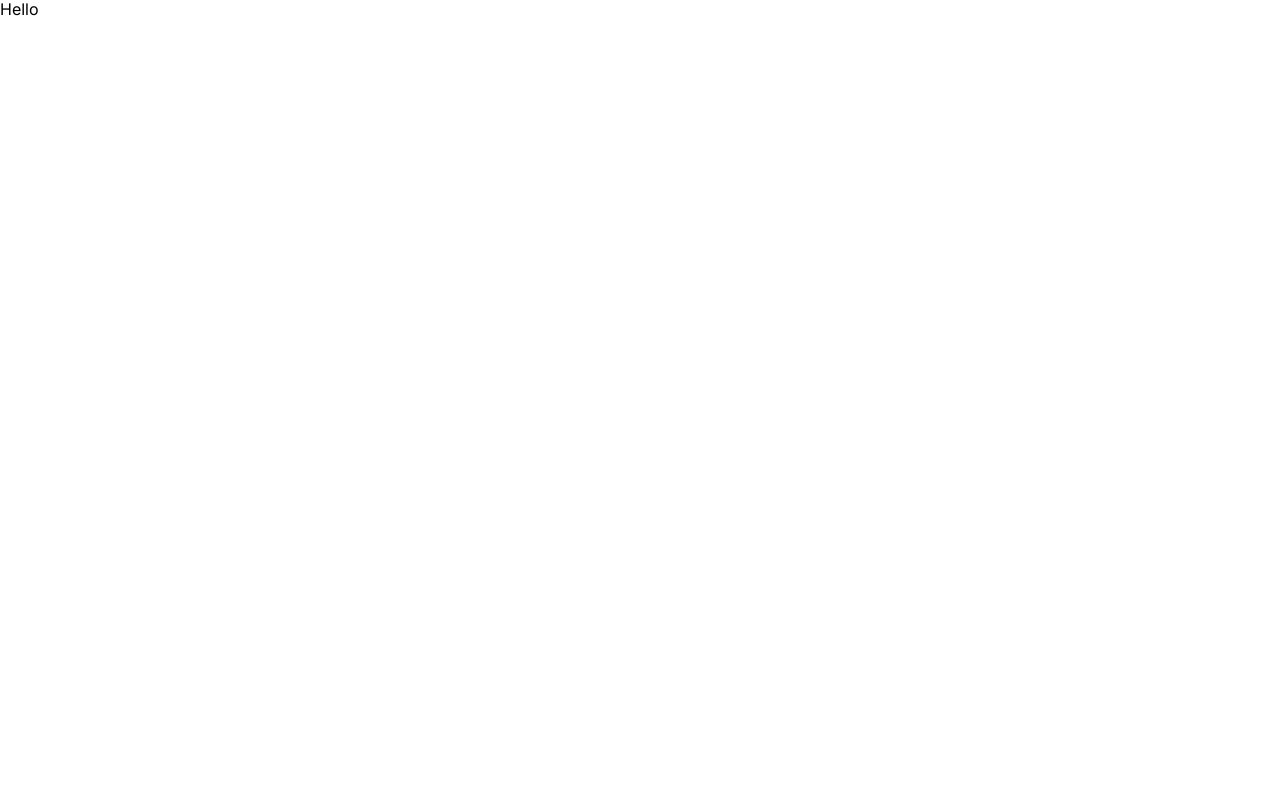
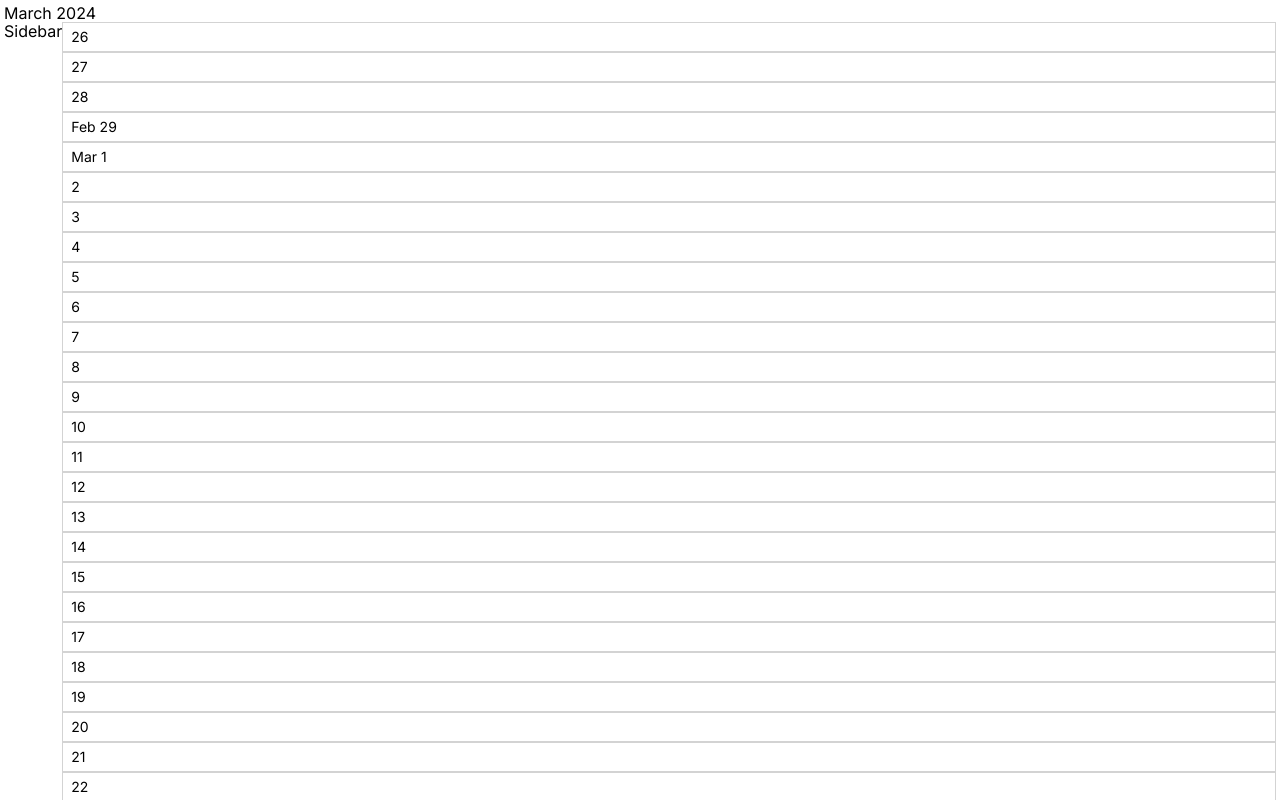
Before and after one commit to YegorKochetkov/calendar_task_nextjs, a Next.js app: page / in a window 1280 px wide. Shown: the top 800 px of the page. Built offline with nearby package versions, Linux system fonts and the light colour scheme.

Commit message:
feat: add sidebar & header blueprint

```diff
--- /dev/null
+++ b/src/app/(routes)/page.tsx
@@ -0,0 +1,25 @@
+"use client";
+import React from "react";
+
+import { Sidebar } from "@/components/sidebar";
+import { MonthGrid } from "@/components/month-grid";
+
+import { getMonthGrid } from "@/lib/utils";
+
+export default function Home() {
+	const [currentMonthGrid, setCurrentMonthGrid] = React.useState(
+		getMonthGrid(),
+	);
+
+	return (
+		<main
+			style={{
+				display: "flex",
+				flex: "1 1 0%",
+			}}
+		>
+			<Sidebar />
+			<MonthGrid monthGrid={currentMonthGrid} />
+		</main>
+	);
+}
--- a/src/app/layout.tsx
+++ b/src/app/layout.tsx
@@ -1,6 +1,9 @@
 import type { Metadata } from "next";
 import { Inter } from "next/font/google";
+
 import "./globals.css";
+
+import { CalendarHeader } from "@/components/calendar-header";
 
 const inter = Inter({ subsets: ["latin"] });
 
@@ -16,7 +19,17 @@ export default function RootLayout({
 }>) {
 	return (
 		<html lang="en">
-			<body className={inter.className}>{children}</body>
+			<body
+				className={inter.className}
+				style={{
+					display: "flex",
+					flexDirection: "column",
+					padding: "0.25rem",
+				}}
+			>
+				<CalendarHeader />
+				{children}
+			</body>
 		</html>
 	);
 }
--- a/src/app/page.tsx
+++ /dev/null
@@ -1,3 +0,0 @@
-export default function Home() {
-	return <main>Hello</main>;
-}
--- /dev/null
+++ b/src/components/calendar-header.tsx
@@ -0,0 +1,20 @@
+"use client";
+
+import React from "react";
+
+import { useLocale } from "@/hooks/useLocale";
+
+export const CalendarHeader = () => {
+	const locale = useLocale();
+	const intlToday = new Intl.DateTimeFormat(locale, {
+		month: "long",
+		year: "numeric",
+	}).format(new Date());
+
+	return (
+		<header>
+			<h1 className="visually-hidden">Calendar</h1>
+			<time dateTime={new Date().toISOString()}>{intlToday}</time>
+		</header>
+	);
+};
--- /dev/null
+++ b/src/components/sidebar.tsx
@@ -0,0 +1,5 @@
+import React from "react";
+
+export const Sidebar = () => {
+	return <div>Sidebar</div>;
+};
```
